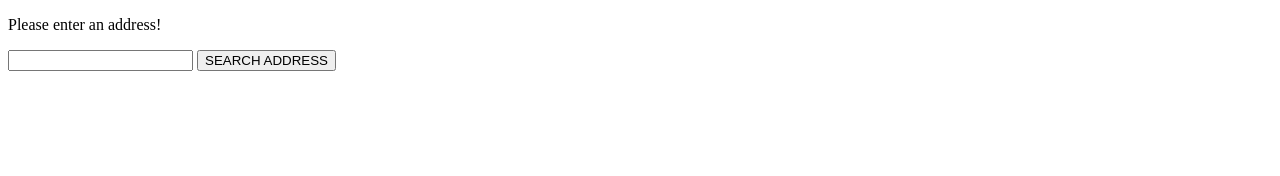
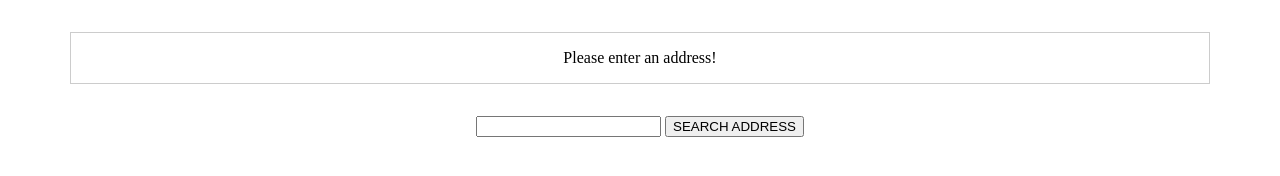
Before and after one commit to BrianKendalBucek/select-share-place, a website built with webpack: page index.html in a window 1280 px wide. Built offline with nearby package versions, Linux system fonts and the light colour scheme.

Commit message:
added basic css

```diff
--- /dev/null
+++ b/app.css
@@ -0,0 +1,15 @@
+#map {
+  width: 90%;
+  height: 20%;
+  border: 1px solid #ccc;
+  margin: 2rem auto;
+  display: flex;
+  justify-content: center;
+  align-items: center;
+  text-align: center;
+}
+
+form {
+  text-align: center;
+  margin: 2rem auto;
+}
--- a/index.html
+++ b/index.html
@@ -6,6 +6,7 @@
   <meta http-equiv="X-UA-Compatible" content="ie=edge">
   <title>Understanding TypeScript</title>
   <script src="dist/bundle.js" defer></script>
+  <link rel="stylesheet" href="app.css ">
 </head>
 <body>
   <div id="map">
```
